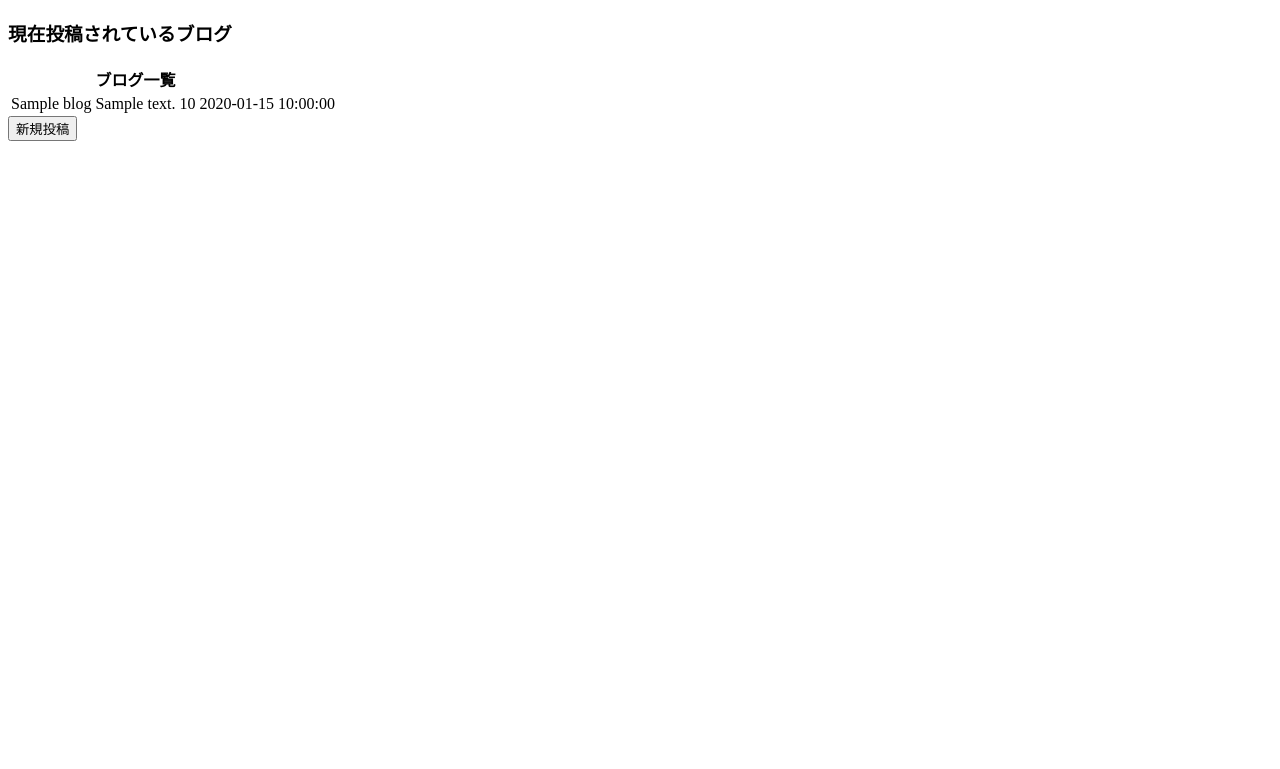
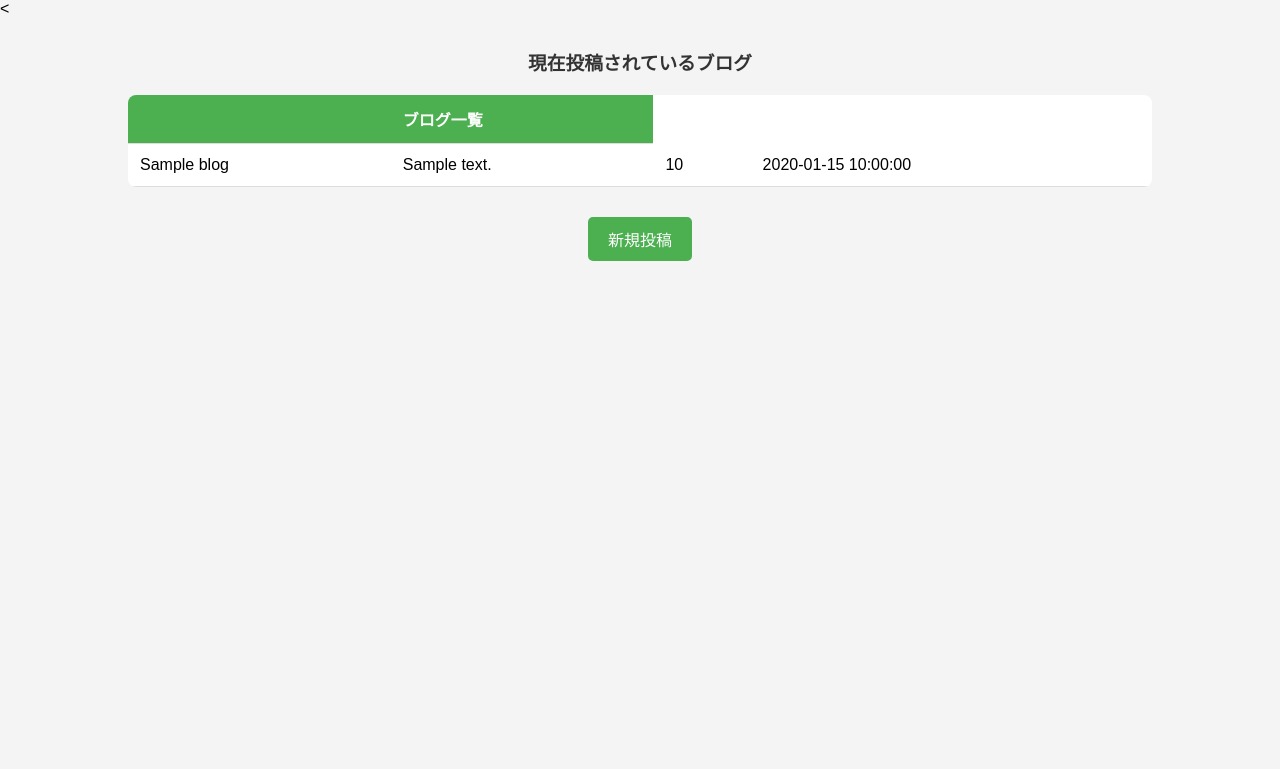
Before and after one commit to 2024AIT-OOP2-G18/flask-blog, a Flask app: template templates/view.html in a window 1280 px wide. Shown: the top 769 px of the page. Run offline with Flask 3, Linux system fonts and the light colour scheme; the template is opened without the code that fills it: most values are stand-ins (such as "Sample title", 1, 10 or a date in 2020).

Commit message:
view CSS

```diff
--- a/templates/view.html
+++ b/templates/view.html
@@ -1,9 +1,65 @@
-<!DOCTYPE html>
+<<!DOCTYPE html>
 <html lang="ja">
 <head>
     <meta charset="UTF-8">
     <meta name="viewport" content="width=device-width, initial-scale=1.0">
     <title>表示画面</title>
+    <style>
+        /* 基本的なレイアウトとフォント設定 */
+        body {
+            font-family: Arial, sans-serif;
+            background-color: #f4f4f4;
+            margin: 0;
+            padding: 0;
+        }
+        h3 {
+            text-align: center;
+            color: #333;
+            margin-top: 30px;
+        }
+
+        /* テーブルのスタイル */
+        table {
+            width: 80%;
+            margin: 20px auto;
+            border-collapse: collapse;
+            background-color: #fff;
+            border-radius: 8px;
+            overflow: hidden;
+        }
+        th, td {
+            padding: 12px;
+            text-align: left;
+            border-bottom: 1px solid #ddd;
+        }
+        th {
+            background-color: #4CAF50;
+            color: white;
+        }
+        tr:nth-child(even) {
+            background-color: #f9f9f9;
+        }
+        tr:hover {
+            background-color: #f1f1f1;
+        }
+
+        /* ボタンのスタイル */
+        button {
+            display: block;
+            margin: 30px auto;
+            padding: 10px 20px;
+            background-color: #4CAF50;
+            color: white;
+            border: none;
+            border-radius: 5px;
+            font-size: 16px;
+            cursor: pointer;
+            transition: background-color 0.3s;
+        }
+        button:hover {
+            background-color: #45a049;
+        }
+    </style>
 </head>
 <body>
     <h3>現在投稿されているブログ</h3>
@@ -26,6 +82,5 @@
         </tbody>
     </table>
     <button onclick="location.href='{{ url_for('create.route') }}'">新規投稿</button>
-
 </body>
 </html>
```
